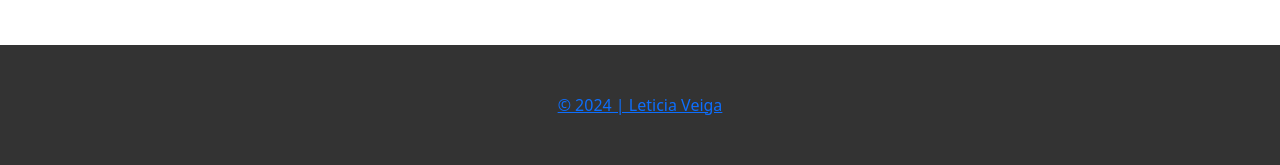
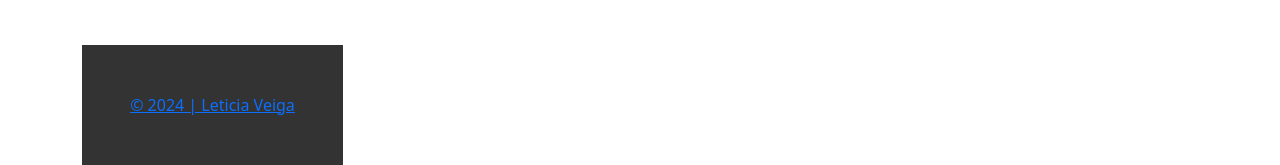
Before and after one commit to leticiaveigacs/Portfolio--Bootstrap-, a plain HTML site: page index.html in a window 1280 px wide. Shown: the part 3811-3976 px from the top of the page. Drawn offline with nearby package versions, Linux system fonts and the light colour scheme.

Commit message:
Update index.html

```diff
--- a/index.html
+++ b/index.html
@@ -600,11 +600,25 @@
     <br>
                  <!-- FOOTER -->
 
-    <footer style="background-color: #333;" class="p-5 text-center">
+ <!--    <footer style="background-color: #333;" class="p-5 text-center">
         <div>
             <a href="https://github.com/leticiaveigacs"> &copy 2024 | Leticia Veiga </a>
         </div>
-    </footer>
+    </footer> -->
+
+    <!-- FOOTER -->
+<div class="container">
+    <div class="row">
+        <div class="col-12 col-sm-6 col-md-4 col-lg-3">
+            <footer style="background-color: #333;" class="p-5 text-center">
+                <div>
+                    <a href="https://github.com/leticiaveigacs"> &copy; 2024 | Leticia Veiga </a>
+                </div>
+            </footer>
+        </div>
+    </div>
+</div>
+
 
         </div>
 
```
